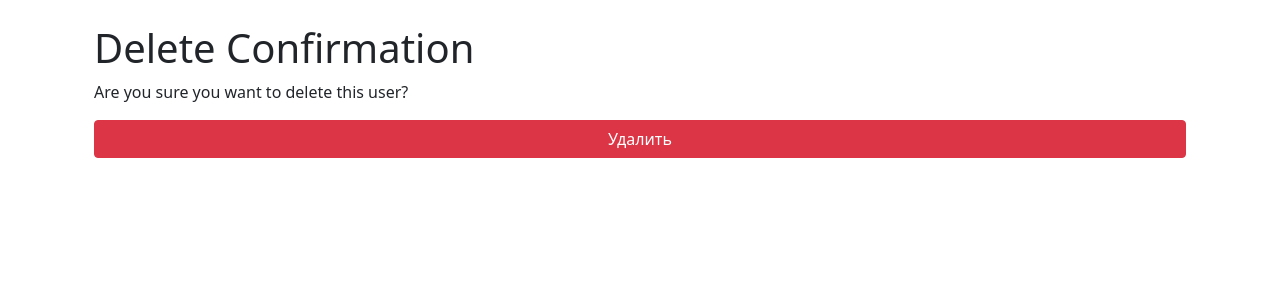
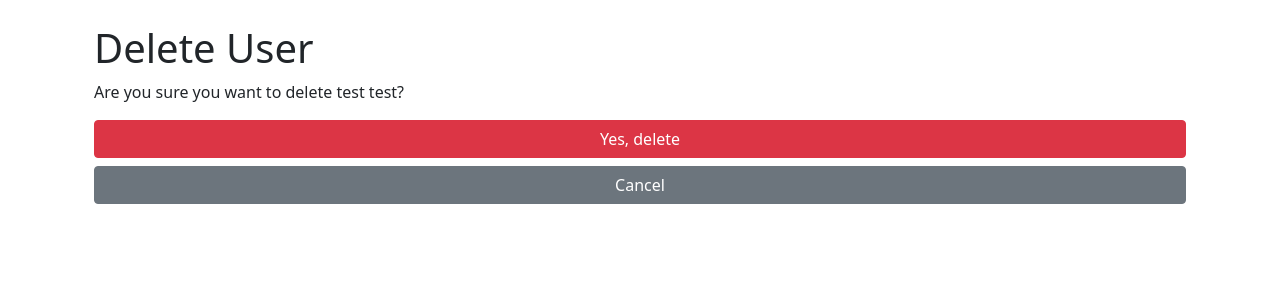
Before and after one commit to Xequrt/python-project-52, a Django app: page /users/7/delete/ in a window 1280 px wide. Shown: the part 79-379 px from the top of the page. Run offline with Django 5.2, Linux system fonts and the light colour scheme; a user stored in the database is signed in; data comes from the database, SQL or seed files in the repository; some libraries are stand-ins or nearby versions.

Commit message:
FIX tranlate messages tasks, labels, statuses, users

```diff
--- a/task_manager/labels/templates/labels/label_confirm_delete.html
+++ b/task_manager/labels/templates/labels/label_confirm_delete.html
@@ -8,12 +8,12 @@
 <div class="container mt-4">
     <h1>{% translate "Delete Label" %}</h1>
 
-    <p>{% translate "Are you sure you want to delete the label" %} "{{ object.name }}"?</p>
+    <p>{% translate "Are you sure you want to delete" %} "{{ object.name }}"?</p>
 
     <form method="post">
         {% csrf_token %}
         <div class="text-end">
-            <button type="submit" class="btn btn-danger">{% translate "Delete" %}</button>
+            <button type="submit" class="btn btn-danger">{% translate "Yes, delete" %}</button>
             <a href="{% url 'labels_list' %}" class="btn btn-secondary">{% translate "Cancel" %}</a>
         </div>
     </form>
--- a/task_manager/statuses/templates/statuses/status_confirm_delete.html
+++ b/task_manager/statuses/templates/statuses/status_confirm_delete.html
@@ -8,12 +8,12 @@
 <div class="container mt-4">
     <h1>{% translate "Delete Status" %}</h1>
 
-    <p>{% translate "Are you sure you want to delete the status" %} "{{ object.name }}"?</p>
+    <p>{% translate "Are you sure you want to delete" %} "{{ object.name }}"?</p>
 
     <form method="post">
         {% csrf_token %}
         <div class="text-end">
-            <button type="submit" class="btn btn-danger">{% translate "Delete" %}</button>
+            <button type="submit" class="btn btn-danger">{% translate "Yes, delete" %}</button>
             <a href="{% url 'statuses_list' %}" class="btn btn-secondary">{% translate "Cancel" %}</a>
         </div>
     </form>
--- a/task_manager/tasks/templates/tasks/tasks_confirm_delete.html
+++ b/task_manager/tasks/templates/tasks/tasks_confirm_delete.html
@@ -8,12 +8,12 @@
 <div class="container mt-4">
     <h1>{% translate "Delete Task" %}</h1>
 
-    <p>{% translate "Are you sure you want to delete the task" %} "{{ object.name }}"?</p>
+    <p>{% translate "Are you sure you want to delete" %} "{{ object.name }}"?</p>
 
     <form method="post">
         {% csrf_token %}
         <div class="text-end">
-            <button type="submit" class="btn btn-danger">{% translate "Delete" %}</button>
+            <button type="submit" class="btn btn-danger">{% translate "Yes, delete" %}</button>
             <a href="{% url 'statuses_list' %}" class="btn btn-secondary">{% translate "Cancel" %}</a>
         </div>
     </form>
--- a/task_manager/users/templates/users/user_confirm_delete.html
+++ b/task_manager/users/templates/users/user_confirm_delete.html
@@ -5,14 +5,15 @@
 
 {% block content %}
 <div class="container mt-4">
-    <h1>{% translate "Delete Confirmation" %}</h1>
+    <h1>{% translate "Delete User" %}</h1>
 
-    <p>{% translate "Are you sure you want to delete this user?" %}</p>
+        <p>{% translate "Are you sure you want to delete" %} {{ user.first_name }} {{ user.last_name }}?</p>
 
     <form method="post">
         {% csrf_token %}
         <div class="d-grid gap-2">
-            <button type="submit" class="btn btn-danger">{% translate "Delete" %}</button>
+            <button type="submit" class="btn btn-danger">{% translate "Yes, delete" %}</button>
+            <a href="{% url 'users_list' %}" class="btn btn-secondary">{% translate "Cancel" %}</a>
         </div>
     </form>
 </div>
```
Also changed, not shown: task_manager/locale/ru/LC_MESSAGES/django.po, 1 other file.
